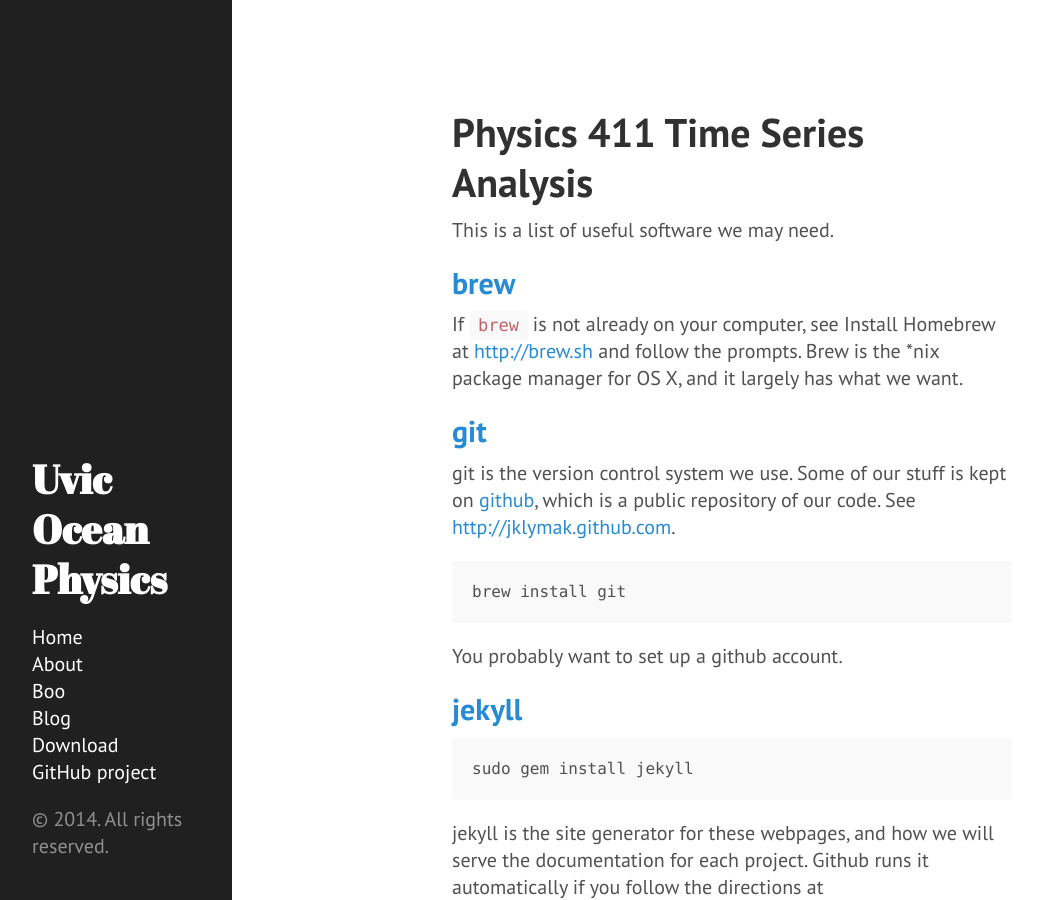
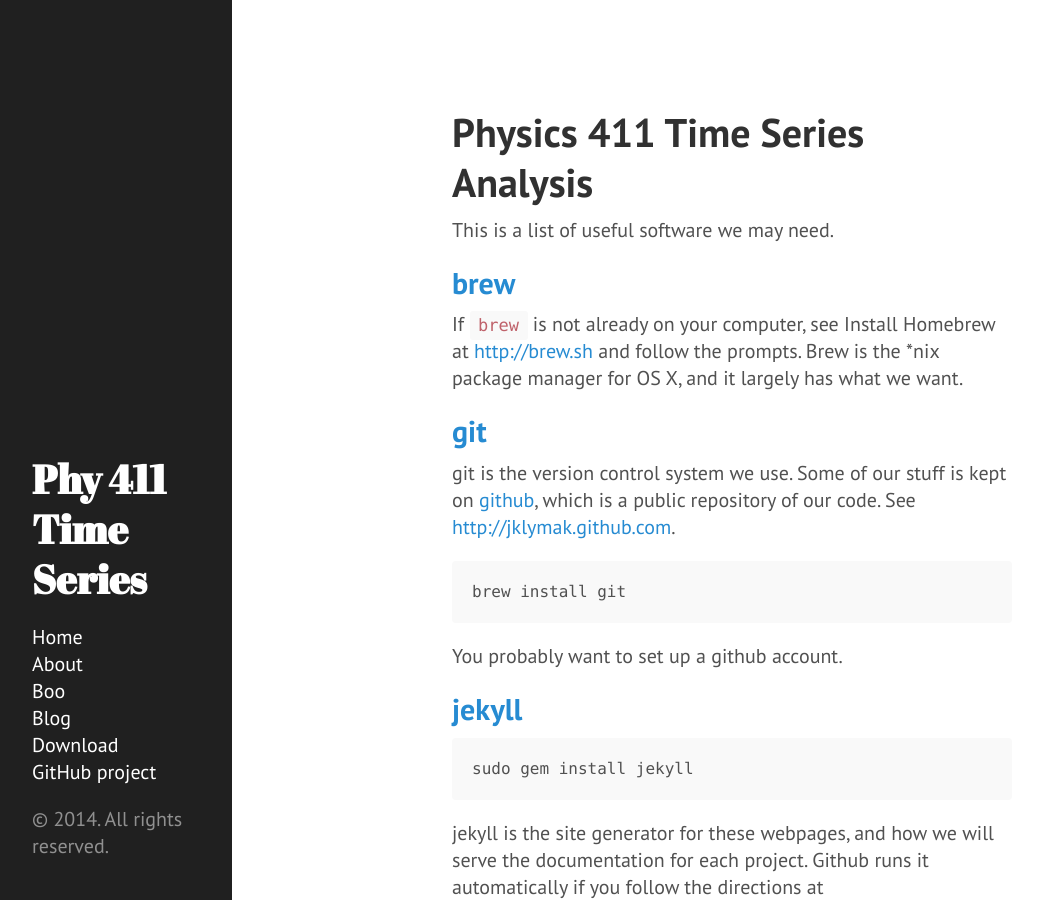
Before and after one commit to jklymak/Phy411, a Jekyll site: the page built from index.md, in a window 1280 px wide and 900 px high. Shown: the whole window, without its empty margins (8-1045 px from the left). Built offline with Jekyll 4.4.1, drawn with Linux system fonts in a browser that asks for light colours; Markdown is read by kramdown in place of the engine named in the settings.

Commit message:
fixed yaml

```diff
--- a/_config.yml
+++ b/_config.yml
@@ -6,8 +6,8 @@
 permalink:        pretty
 
 # Setup
-title:            Uvic Ocean Physics
-tagline:          'documentation !'
+title:            Phy 411 Time Series
+tagline:          'Time Series Analysis'
 description:      ''
 #url:              http://web.uvic.ca/~jklymak
 baseurl:          ''
@@ -23,4 +23,4 @@
 version:          2.0.0
 
 github:
-  repo:           https://github.com/jklymak/jklymak.github.io
+  repo:           https://github.com/jklymak/Phy411
```
